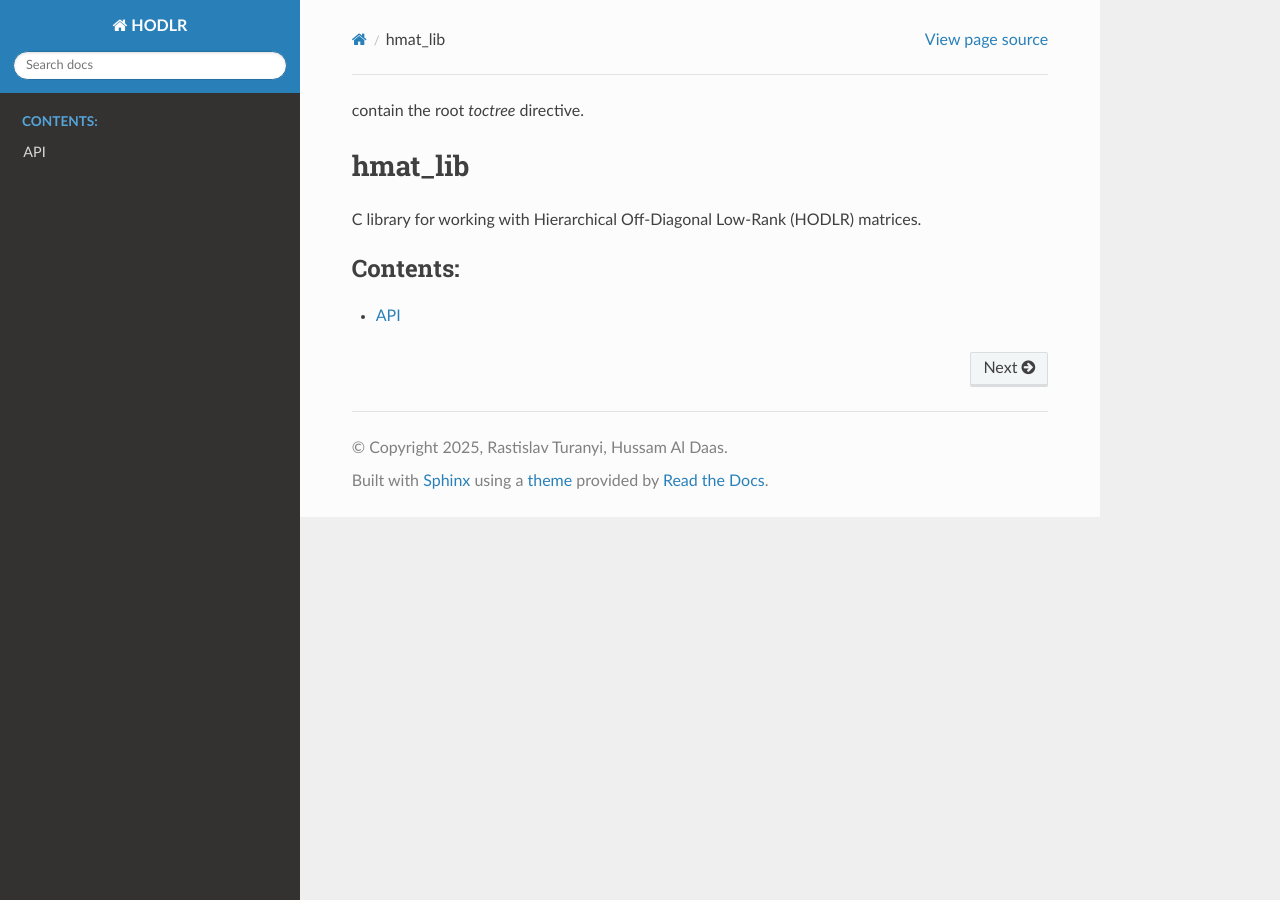
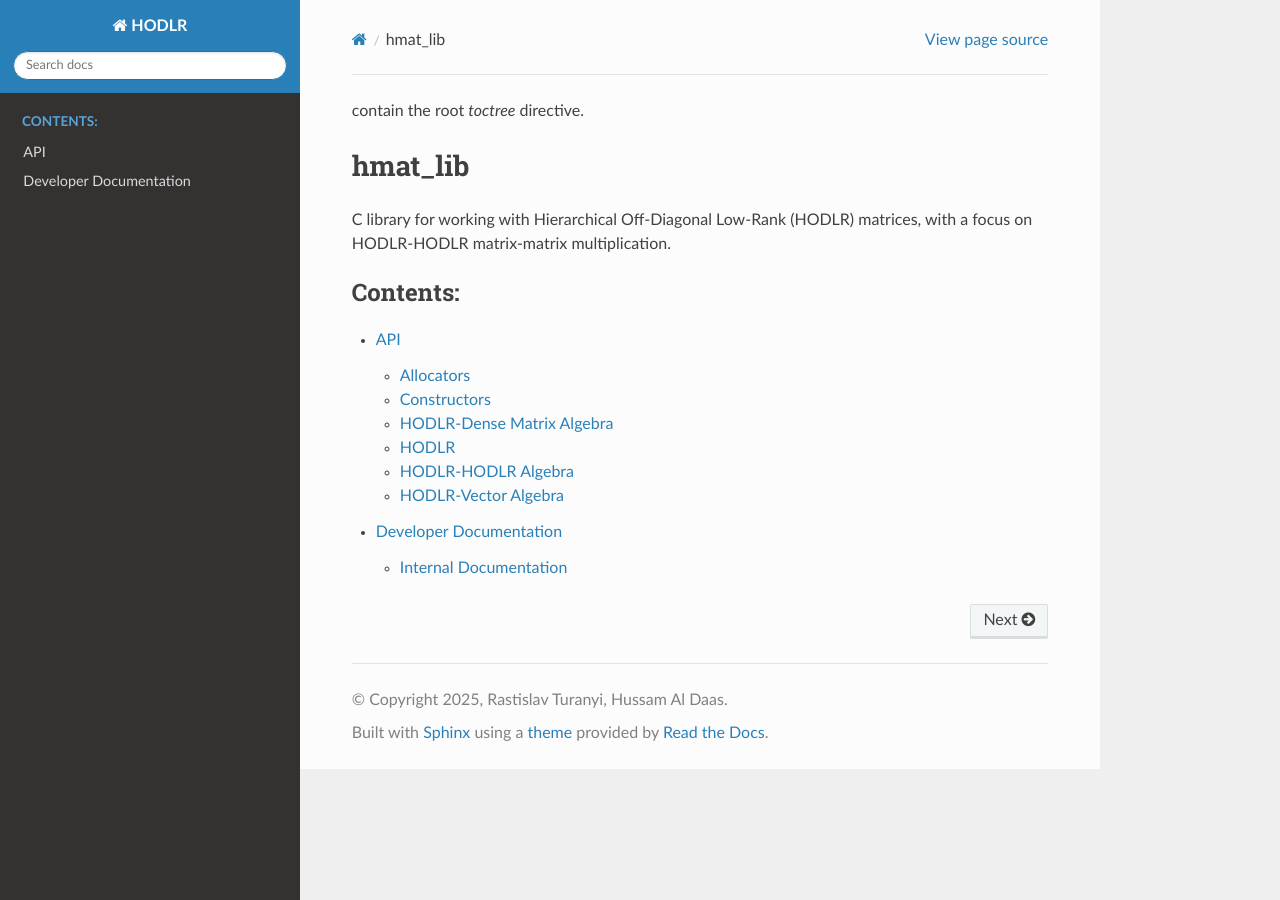
Before and after one commit to ralna/hmat_lib, a Sphinx documentation site: the page built from docs/source/index.rst, in a window 1280 px wide. Built offline with Sphinx 7.4.7 and the Read the Docs theme 3.1.0, drawn with Linux system fonts in a browser that asks for light colours; pages that are not in the unit, such as notebooks, are missing from menus.

Commit message:
Add developer docs

```diff
--- a/docs/source/api.rst
+++ b/docs/source/api.rst
@@ -4,6 +4,7 @@ API
 These pages detail the *public* API documentation:
 
 .. toctree::
-   :maxdepth: 2
+   :maxdepth: 1
+   :glob:
 
    api/*
--- /dev/null
+++ b/docs/source/dev/internal/allocators.rst
@@ -0,0 +1,5 @@
+Allocators
+==========
+
+
+.. c:autodoc:: allocators.c
--- /dev/null
+++ b/docs/source/dev/internal/constructors.rst
@@ -0,0 +1,5 @@
+Constructors
+============
+
+
+.. c:autodoc:: constructors.c
--- /dev/null
+++ b/docs/source/dev/internal/dense_algebra.rst
@@ -0,0 +1,5 @@
+HODLR-Dense Matrix Algebra
+==========================
+
+
+.. c:autodoc:: dense_algebra.c
--- /dev/null
+++ b/docs/source/dev/internal/hodlr_algebra.rst
@@ -0,0 +1,4 @@
+HODLR-HODLR Algebra
+===================
+
+.. c:autodoc:: hodlr_algebra.c
--- /dev/null
+++ b/docs/source/dev/internal/vector_algebra.rst
@@ -0,0 +1,5 @@
+HODLR-Vector Algebra
+====================
+
+
+.. c:autodoc:: vector_algebra.c
--- a/docs/source/index.rst
+++ b/docs/source/index.rst
@@ -7,7 +7,7 @@ hmat_lib
 ========
 
 C library for working with Hierarchical Off-Diagonal Low-Rank (HODLR)
-matrices.
+matrices, with a focus on HODLR-HODLR matrix-matrix multiplication.
 
 
 .. toctree::
```
Also changed, not shown: other parts of docs/source/index.rst (+1 -0 lines), docs/source/dev.rst (added, +10 -0 lines), docs/source/dev/internal.rst (added, +10 -0 lines).
